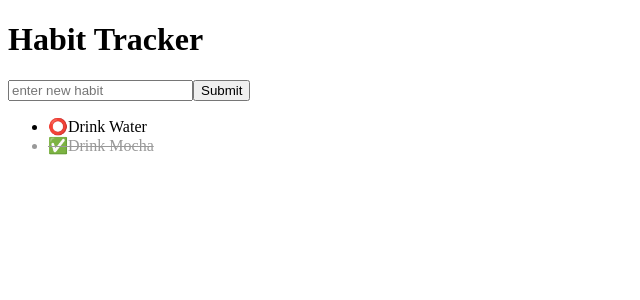
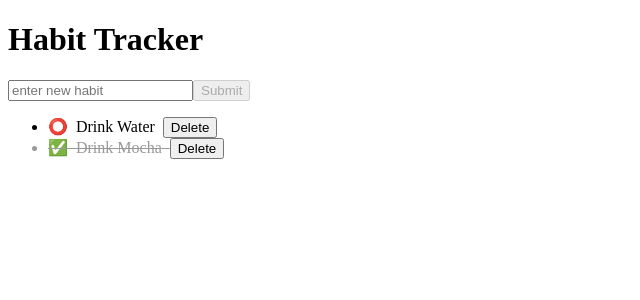
Before and after one commit to JackyKYFung/habit-tracker, a React (Vite) app: page / in a window 1280 px wide. Shown: the top 300 px of the page, without its empty margins (0-640 px from the left). Built offline with nearby package versions, Linux system fonts and the light colour scheme.

Commit message:
added delete button for habits

```diff
--- a/src/App.jsx
+++ b/src/App.jsx
@@ -39,6 +39,8 @@ function App() {
       setError("No special characters!");
     } else if (value.length > 0 && !hasUppercase) {
       setError("at least one uppercase letter!");
+    } else if (value.length <= 3) {
+      setError("Be more descriptive!");
     } else {
       setError("");
     }
@@ -64,7 +66,10 @@ function App() {
             onChange={handleInputChange}
             placeholder="enter new habit"/>
 
-          <button type="submit">Submit</button>
+          <button
+            type="submit"
+            disabled={error !== "" || newItemName.trim() === ""}
+            >Submit</button>
           {error && (
             <p style={{color:'red', fontSize: '12px'}}>
               ⚠️ {error}
@@ -88,7 +93,11 @@ function App() {
               <span>
                 {habit.completed ? "✅" : "⭕"}
               </span>
-                {habit.name}
+                &nbsp; {habit.name} &nbsp;
+              <button>
+                Delete
+              </button>
+
               </li>
             ))}
           </ul>
```
